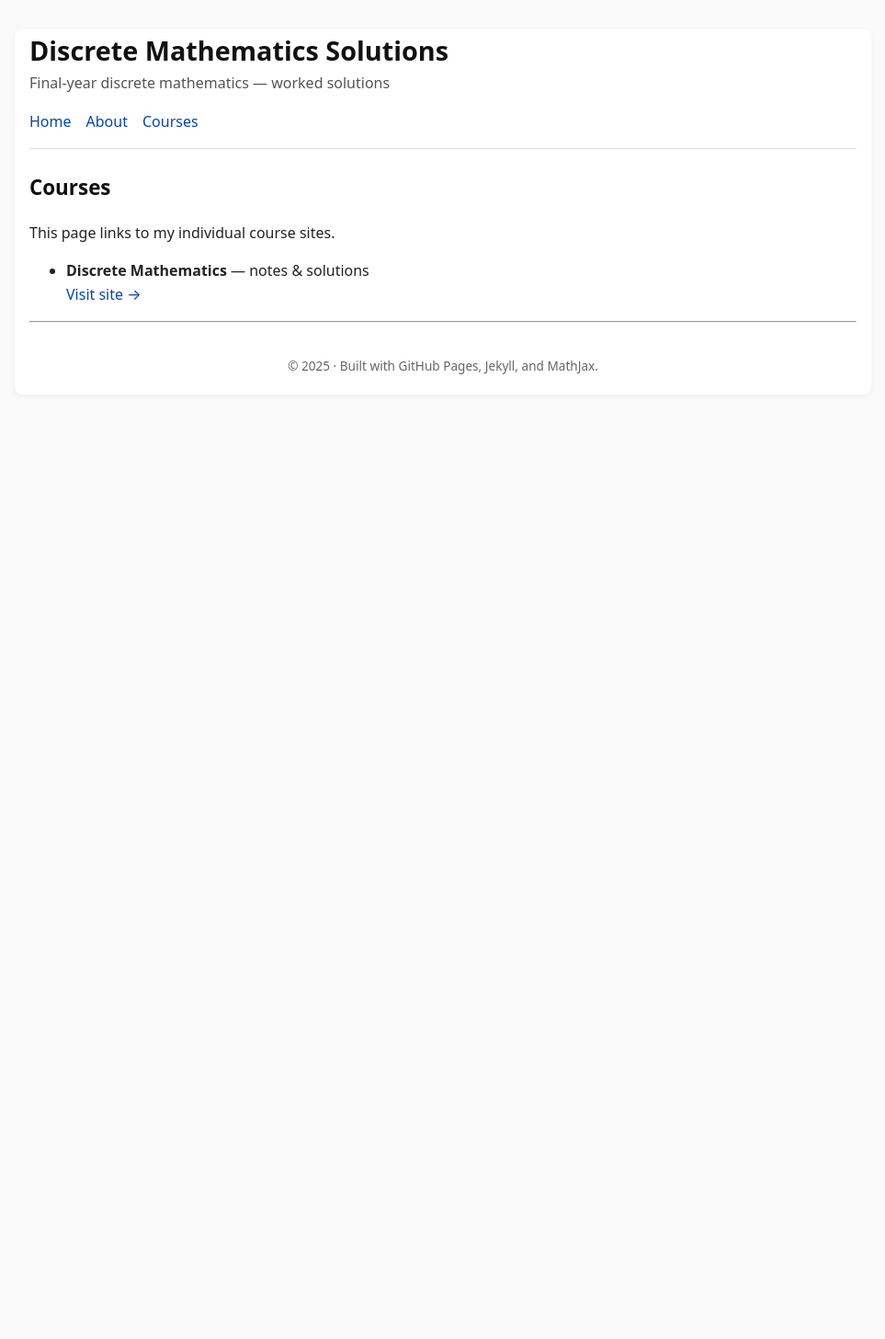
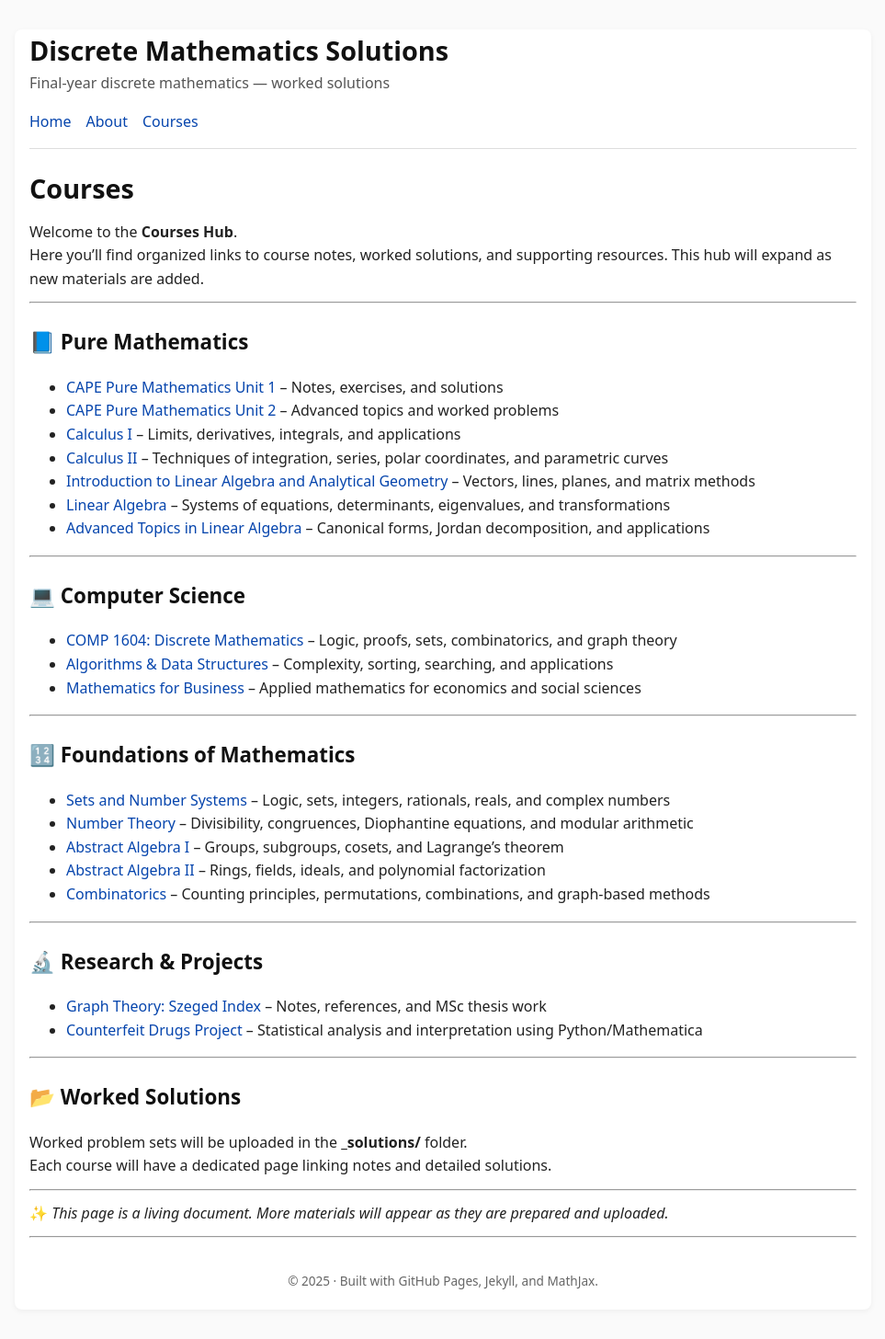
Before and after one commit to SaleemKamaludin/SaleemKamaludin.github.io, a Jekyll site: the page built from courses.md, in a window 1280 px wide. Shown: the whole page at 92% size, without its empty margins (158-1121 px from the left). Built offline with Jekyll 4.4.1, drawn with Linux system fonts in a browser that asks for light colours; before the commit the page ends 900 px from its top, so only the background shows below that.

Commit message:
Update courses.md

```diff
--- a/courses.md
+++ b/courses.md
@@ -1,12 +1,52 @@
 ---
 layout: default
 title: Courses
-permalink: /courses/
 ---
 
-## Courses
+# Courses
 
-This page links to my individual course sites.
+Welcome to the **Courses Hub**.
+Here you’ll find organized links to course notes, worked solutions, and supporting resources. This hub will expand as new materials are added.
 
-- **Discrete Mathematics** — notes & solutions
-  <a href="https://saleemkamaludin.github.io/discrete-math/">Visit site →</a>
+---
+
+## 📘 Pure Mathematics
+- [CAPE Pure Mathematics Unit 1](#) – Notes, exercises, and solutions
+- [CAPE Pure Mathematics Unit 2](#) – Advanced topics and worked problems
+- [Calculus I](#) – Limits, derivatives, integrals, and applications
+- [Calculus II](#) – Techniques of integration, series, polar coordinates, and parametric curves
+- [Introduction to Linear Algebra and Analytical Geometry](#) – Vectors, lines, planes, and matrix methods
+- [Linear Algebra](#) – Systems of equations, determinants, eigenvalues, and transformations
+- [Advanced Topics in Linear Algebra](#) – Canonical forms, Jordan decomposition, and applications
+
+---
+
+## 💻 Computer Science
+- [COMP 1604: Discrete Mathematics](#) – Logic, proofs, sets, combinatorics, and graph theory
+- [Algorithms & Data Structures](#) – Complexity, sorting, searching, and applications
+- [Mathematics for Business](#) – Applied mathematics for economics and social sciences
+
+---
+
+## 🔢 Foundations of Mathematics
+- [Sets and Number Systems](#) – Logic, sets, integers, rationals, reals, and complex numbers
+- [Number Theory](#) – Divisibility, congruences, Diophantine equations, and modular arithmetic
+- [Abstract Algebra I](#) – Groups, subgroups, cosets, and Lagrange’s theorem
+- [Abstract Algebra II](#) – Rings, fields, ideals, and polynomial factorization
+- [Combinatorics](#) – Counting principles, permutations, combinations, and graph-based methods
+
+---
+
+## 🔬 Research & Projects
+- [Graph Theory: Szeged Index](#) – Notes, references, and MSc thesis work
+- [Counterfeit Drugs Project](#) – Statistical analysis and interpretation using Python/Mathematica
+
+---
+
+## 📂 Worked Solutions
+Worked problem sets will be uploaded in the **_solutions/** folder.
+Each course will have a dedicated page linking notes and detailed solutions.
+
+---
+
+✨ *This page is a living document. More materials will appear as they are prepared and uploaded.*
```
